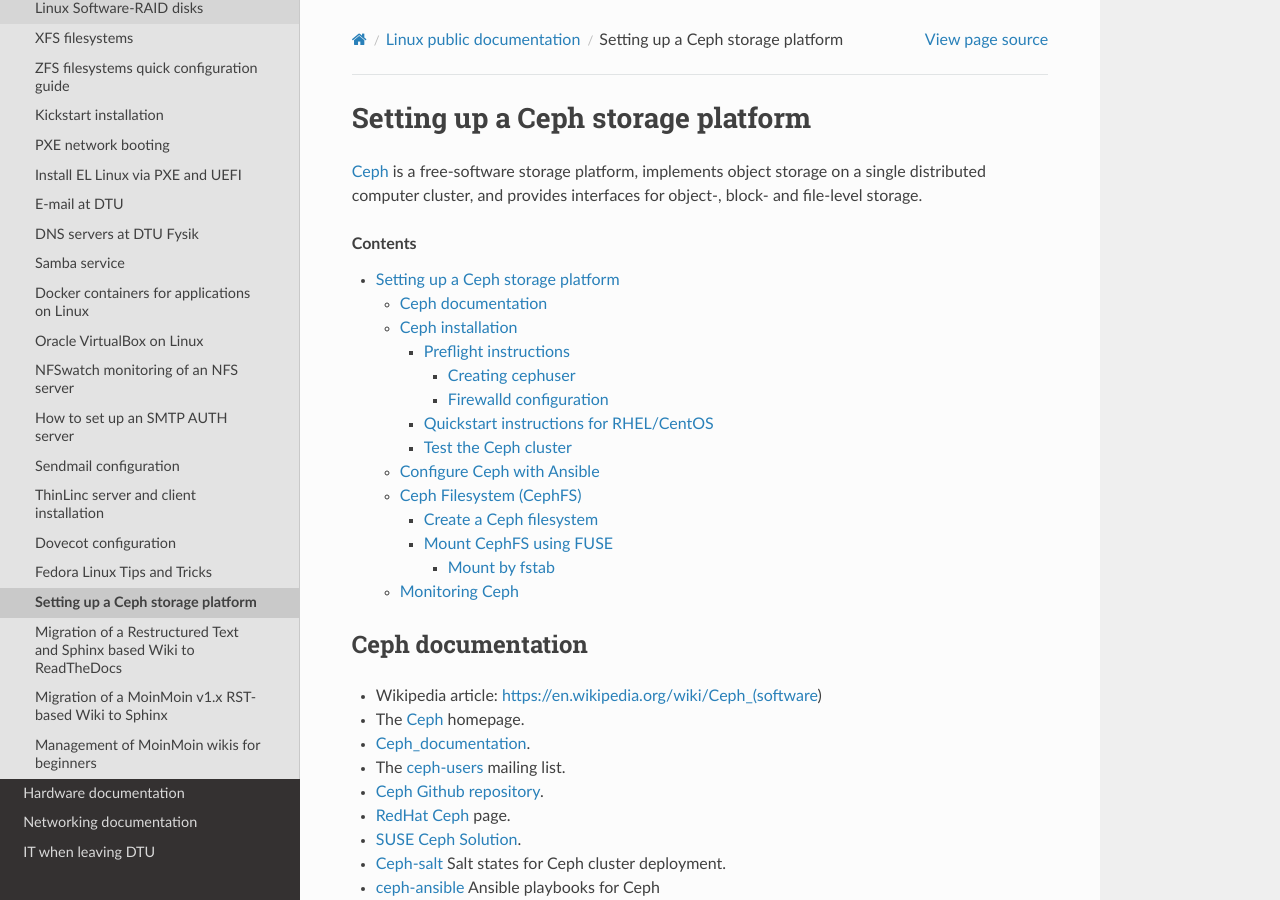
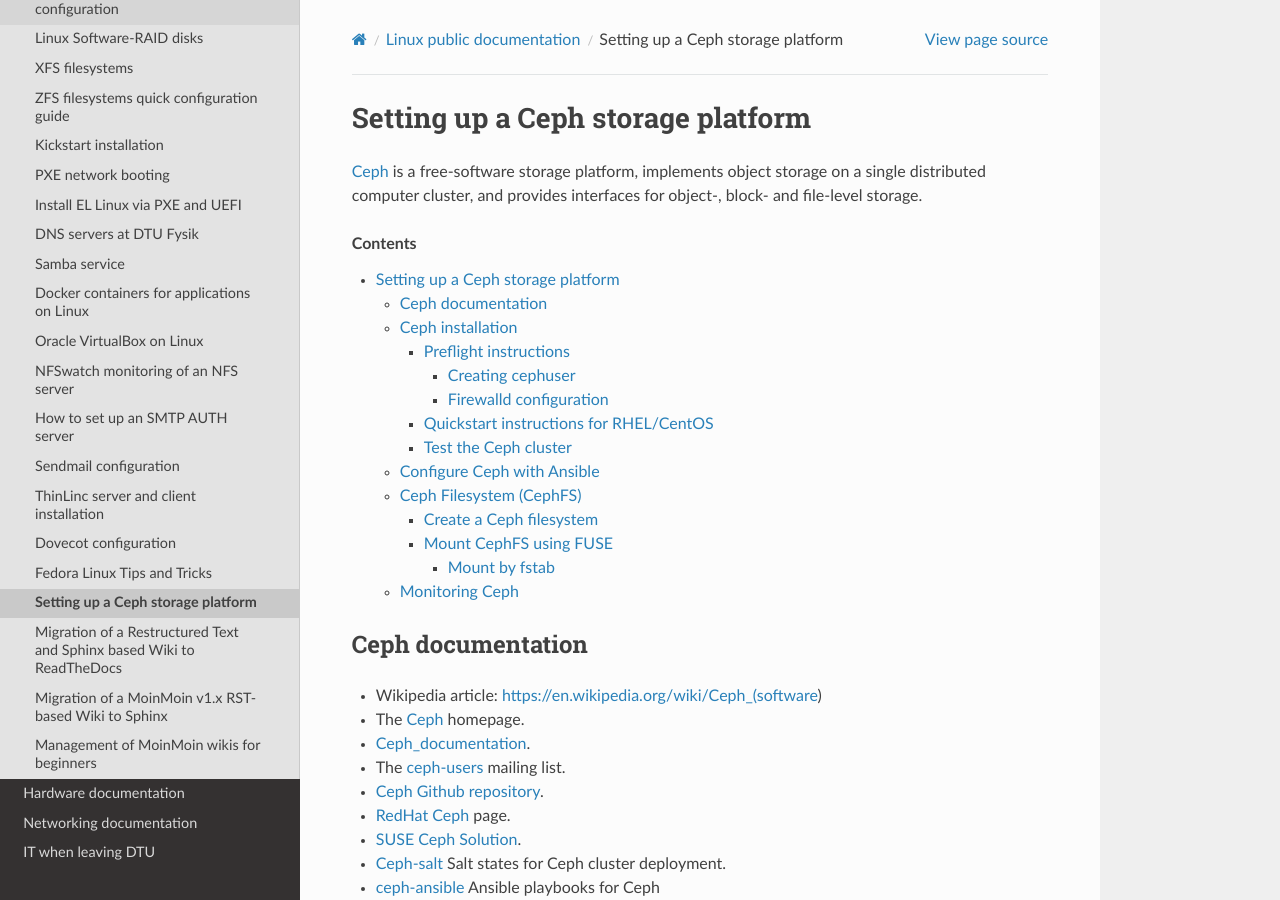
Before and after one commit to OleHolmNielsen/ITwiki, a Sphinx documentation site: the page built from docs/Ceph_storage.rst, in a window 1280 px wide and 900 px high. Built offline with Sphinx 7.4.7 and the Read the Docs theme 3.1.0, drawn with Linux system fonts in a browser that asks for light colours; some of the changed lines change nothing that is shown; some of the changed text lies outside the part shown.

Commit message:
Minor edit

```diff
--- a/docs/Linux.rst
+++ b/docs/Linux.rst
@@ -20,7 +20,6 @@
    Kickstart
    PXE-booting
    PXE_and_UEFI
-   Email
    DNS-servers
    Samba
    Docker_containers
@@ -36,7 +35,7 @@
    Moin2Sphinx
    MoinMoin_Wiki
 
-Other information:
+DTU information:
 
 * :ref:`Email`
 * `Microsoft Defender @ DTU <https://defender.ait.dtu.dk/>`_
```
